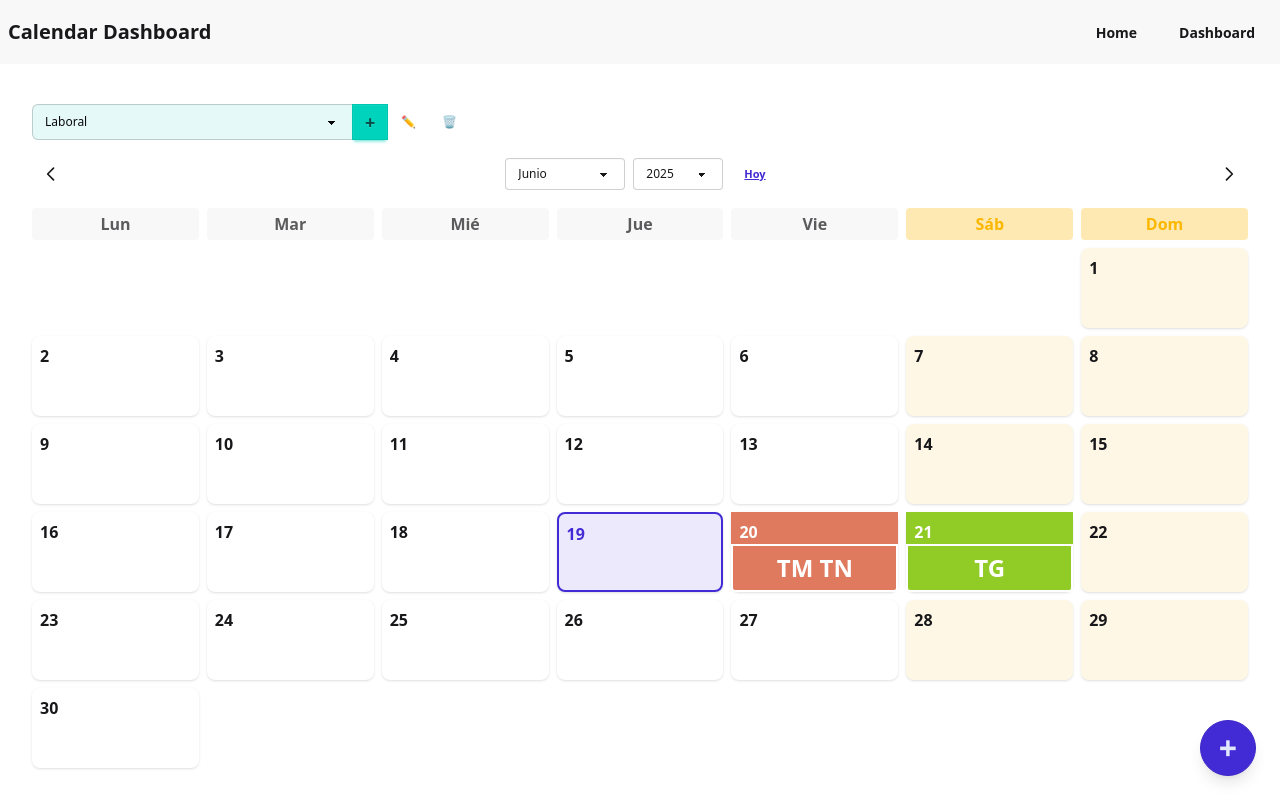
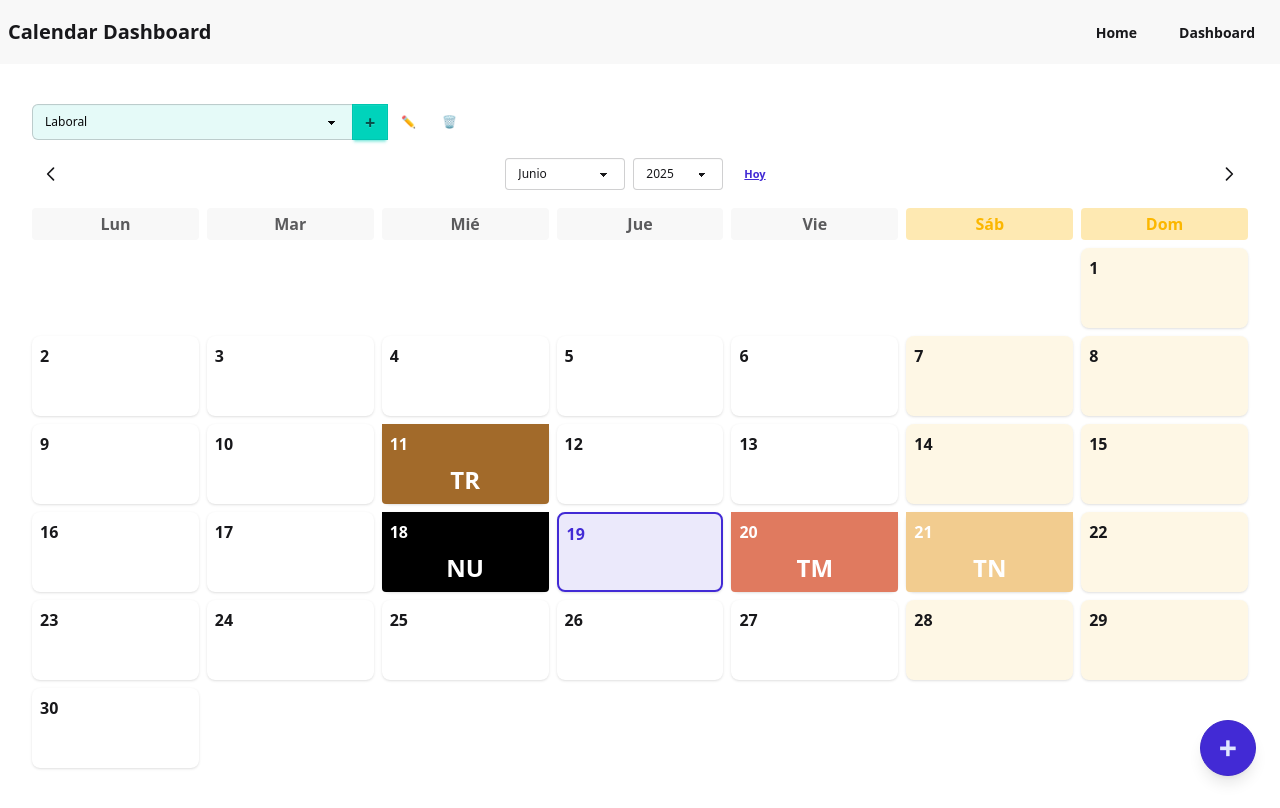
Before and after one commit to jabavagit/next-calendar, a Next.js app: page /dashboard in a window 1280 px wide. Built offline with nearby package versions, Linux system fonts and the light colour scheme.

Commit message:
add info select eventModal

```diff
--- a/src/app/api/events/route.ts
+++ b/src/app/api/events/route.ts
@@ -1,7 +1,7 @@
 import { NextResponse } from 'next/server';
 import path from 'path';
 import { promises as fs } from 'fs';
-import type { IEvent, IEventExtended } from '@/interfaces/calendar.interface';
+import { toIEvent, type IEvent, type IEventExtended } from '@/interfaces/calendar.interface';
 
 const filePath = path.join(process.cwd(), 'src', 'server', 'data', 'events.json');
 
@@ -26,8 +26,8 @@ export async function GET() {
 export async function POST(request: Request) {
   try {
     const events = await readEvents();
-    const body: IEventExtended = await request.json();
-    const { isEdit, isDelete, isNew, dateObject, ...eventData } = body;
+    const eventExtended: IEventExtended = await request.json();
+    const eventData: IEvent = toIEvent(eventExtended);
     const newEvent: IEvent = { ...eventData, id: Date.now(), createdAt: new Date().toISOString() };
     events.push(newEvent);
     await writeEvents(events);
@@ -40,10 +40,10 @@ export async function POST(request: Request) {
 export async function PUT(request: Request) {
   try {
     const events = await readEvents();
-    const body: IEventExtended = await request.json();
-    const idx = events.findIndex((e) => e.id === body.id);
+    const eventExtended: IEventExtended = await request.json();
+    const idx = events.findIndex((e) => e.id === eventExtended.id);
     if (idx === -1) return NextResponse.json({ error: 'No encontrado' }, { status: 404 });
-    const { isEdit, isDelete, isNew, dateObject, ...eventData } = body;
+    const eventData: IEvent = toIEvent(eventExtended);
     const updated: IEvent = { ...eventData, updatedAt: new Date().toISOString() };
     events[idx] = updated;
     await writeEvents(events);
--- a/src/app/api/shifts/route.ts
+++ b/src/app/api/shifts/route.ts
@@ -1,7 +1,7 @@
 import { NextResponse } from 'next/server';
 import path from 'path';
 import { promises as fs } from 'fs';
-import type { IShift, IShiftExtended } from '@/interfaces/calendar.interface';
+import { toIShift, type IShift, type IShiftExtended } from '@/interfaces/calendar.interface';
 
 const filePath = path.join(process.cwd(), 'src', 'server', 'data', 'shifts.json');
 
@@ -26,8 +26,8 @@ export async function GET() {
 export async function POST(request: Request) {
   try {
     const shifts = await readShifts();
-    const body: IShiftExtended = await request.json();
-    const { isEdit, isDelete, isNew, dateObject, ...shiftData } = body;
+    const shiftExtended: IShiftExtended = await request.json();
+    const shiftData: IShift = toIShift(shiftExtended);
     const newShift: IShift = { ...shiftData, id: Date.now(), createdAt: new Date().toISOString()};
     shifts.push(newShift);
     await writeShifts(shifts);
@@ -40,10 +40,10 @@ export async function POST(request: Request) {
 export async function PUT(request: Request) {
   try {
     const shifts = await readShifts();
-    const body: IShiftExtended = await request.json();
-    const idx = shifts.findIndex((s) => s.id === body.id);
+    const shiftExtended: IShiftExtended = await request.json();
+    const idx = shifts.findIndex((s) => s.id === shiftExtended.id);
     if (idx === -1) return NextResponse.json({ error: 'No encontrado' }, { status: 404 });
-    const { isEdit, isDelete, isNew, dateObject, ...shiftData } = body;
+    const shiftData: IShift = toIShift(shiftExtended);
     const updated: IShift = { ...shiftData, updatedAt: new Date().toISOString() };
     shifts[idx] = updated;
     await writeShifts(shifts);
--- a/src/components/calendar/CalendarGrid.tsx
+++ b/src/components/calendar/CalendarGrid.tsx
@@ -26,11 +26,14 @@ function isToday(date: Date) {
 }
 
 // Helper para obtener las iniciales de cada palabra
-function getInitials(title: string) {
-  return title
-    .split(' ')
-    .map((word) => word[0]?.toUpperCase() || '')
-    .join('');
+export function getInitials(title: string) {
+  const words = title.trim().split(/\s+/);
+  if (words.length === 1) {
+    // Si es una sola palabra, devuelve las dos primeras letras en mayúscula
+    return words[0].slice(0, 2).toUpperCase();
+  }
+  // Si son dos o más palabras, devuelve la primera letra de la primera y segunda palabra en mayúscula
+  return (words[0][0] + words[1][0]).toUpperCase();
 }
 
 function handlerClick(
@@ -89,7 +92,7 @@ const CalendarGrid: React.FC<CalendarGridProps & { shifts?: IShiftExtended[] }>
             </div>
             {event ? (
               <div
-                className="flex-1 w-full flex items-center justify-center text-base-100 text-2xl font-bold rounded-b cursor-pointer border-2 border-base-100 hover:border-primary transition-colors"
+                className="flex-1 w-full flex items-center justify-center text-base-100 text-2xl font-bold rounded-b cursor-pointer hover:border-primary transition-colors"
                 style={{ backgroundColor: eventBgColor }}
                 title={eventShifts.map(s => s.name).join(', ') || event.title}
               >
--- a/src/hooks/useCalendarLogic.ts
+++ b/src/hooks/useCalendarLogic.ts
@@ -1,6 +1,13 @@
 import { EventFormValues } from '@/components/calendar/EventModal';
 import { IEventExtended, IShiftExtended } from '@/interfaces/calendar.interface';
 import { useState } from 'react';
+
+// Utilidad para formatear fecha local a YYYY-MM-DD
+function toLocalISODate(date: Date) {
+  const offset = date.getTimezoneOffset();
+  const localDate = new Date(date.getTime() - offset * 60 * 1000);
+  return localDate.toISOString().slice(0, 10);
+}
 
 export function useCalendarLogic(
   events: IEventExtended[],
@@ -15,8 +22,11 @@ export function useCalendarLogic(
   const [quickEventTitle, setQuickEventTitle] = useState('');
   const [quickEventDate, setQuickEventDate] = useState('');
 
+  // Corrige la asignación de fecha para evitar desfase de zona horaria
   const handleDayClick = (date: Date) => {
-    setSelectedDate(date);
+    // Solo la parte de año, mes y día, sin hora
+
+    setSelectedDate(new Date(toLocalISODate(date)));
     setEventTitle('');
     setEditingEvent(null);
   };
@@ -24,14 +34,18 @@ export function useCalendarLogic(
   const handleSaveEvent = (form: EventFormValues) => {
     if (!form.title.trim() || !form.date || !form.shift) return;
 
-    // Si hay un evento en edición, actualiza sus campos
     const isEdit = !!editingEvent;
+    // Usa toLocalISODate para guardar la fecha correctamente
+    const dateString = typeof form.date === 'string'
+      ? form.date
+      : toLocalISODate(form.date);
+
     const eventToSave: IEventExtended = {
       id: isEdit ? editingEvent!.id : form.id ?? Date.now(),
       title: form.title,
-      dateObject: new Date(form.date),
+      dateObject: new Date(dateString),
       calendarId: editingEvent?.calendarId ?? 0,
-      date: new Date(form.date).toISOString(),
+      date: dateString,
       shift: form.shift.isNew ? form.shift : form.shift,
       createdAt: isEdit ? editingEvent!.createdAt : new Date().toISOString(),
       isEdit: isEdit,
@@ -53,10 +67,12 @@ export function useCalendarLogic(
 
   const handleQuickCreate = () => {
     if (!quickEventTitle.trim() || !quickEventDate) return;
+    // Usa toLocalISODate para la fecha rápida
+    const dateString = toLocalISODate(new Date(quickEventDate));
     onSaveEvent({
       id: Date.now(),
       title: quickEventTitle,
-      date: new Date(quickEventDate).toISOString(),
+      date: dateString,
       calendarId: 0
     } as IEventExtended);
     setShowQuickCreate(false);
@@ -64,7 +80,6 @@ export function useCalendarLogic(
     setQuickEventDate('');
   };
 
-  // handleEditEvent solo prepara el formulario, no guarda
   const handleEditEvent = (event: IEventExtended) => {
     setSelectedDate(event.dateObject ? event.dateObject : new Date(event.date));
     setEventTitle(event.title);
--- a/src/hooks/useShiftState.ts
+++ b/src/hooks/useShiftState.ts
@@ -7,7 +7,6 @@ export function useShiftState(editingEvent: IEventExtended | null, selectedDate:
   const [shift, setShift] = useState<IShiftExtended | string>('');
   const [newShift, setNewShift] = useState<IShiftExtended>({
     id: 0,
-    eventId: 0,
     name: '',
     color: '#000000',
     startHour: '',
--- a/src/interfaces/calendar.interface.ts
+++ b/src/interfaces/calendar.interface.ts
@@ -18,7 +18,7 @@ export interface ICalendar {
 
 export interface IShift {
   id: number;
-  eventId?: number;
+  //eventId?: number;
   name: string;
   color: string;
   startHour: string;
@@ -26,6 +26,11 @@ export interface IShift {
   createdAt?: string;
   updatedAt?: string;
 }
+
+export const toIShift = (shiftExtended: IShiftExtended): IShift => {
+  const { isEdit, isDelete, isNew, dateObject, ...shiftData } = shiftExtended;
+  return shiftData as IShift;
+};
 
 export interface IEvent {
   id: number;
@@ -36,6 +41,11 @@ export interface IEvent {
   createdAt?: string;
   updatedAt?: string;
 }
+
+export const toIEvent = (event: IEventExtended): IEvent => {
+  const { id, calendarId, title, date, shiftsId, createdAt, updatedAt } = event;
+  return { id, calendarId, title, date, shiftsId, createdAt, updatedAt };
+};
 
 export interface IShiftExtended extends IShift {
   isEdit?: boolean;
--- a/src/server/data/events.json
+++ b/src/server/data/events.json
@@ -3,28 +3,41 @@
     "id": 1,
     "calendarId": 1,
     "title": "Turno Mañana",
-    "date": "2025-06-20",
+    "date": "2025-06-20T00:00:00.000Z",
     "shiftsId": [
-      1
-    ]
+      1750432690571
+    ],
+    "updatedAt": "2025-06-20T15:23:09.309Z"
   },
   {
     "id": 2,
-    "title": "Turno Tarde",
     "calendarId": 1,
+    "title": "Turno farde",
     "date": "2025-06-21T00:00:00.000Z",
-    "shift": {
-      "id": 1750359805333,
-      "eventId": 0,
-      "name": "ttt ggg",
-      "color": "#91cb25",
-      "startHour": "23:05",
-      "endHour": "22:04",
-      "isNew": true
-    },
     "shiftsId": [
-      1750359805353
+      1750432690573
     ],
-    "updatedAt": "2025-06-19T19:03:25.604Z"
+    "updatedAt": "2025-06-20T15:20:31.235Z"
+  },
+  {
+    "id": 1750433019399,
+    "calendarId": 1,
+    "title": "Nuevo",
+    "date": "2025-06-18T00:00:00.000Z",
+    "shiftsId": [
+      1750433019238
+    ],
+    "createdAt": "2025-06-20T15:23:39.399Z"
+  },
+  {
+    "id": 1750434467581,
+    "calendarId": 1,
+    "title": "ttt gggg",
+    "date": "2025-06-11",
+    "shiftsId": [
+      1750432690574
+    ],
+    "createdAt": "2025-06-20T15:47:47.581Z",
+    "updatedAt": "2025-06-20T15:47:58.183Z"
   }
 ]
--- a/src/server/data/shifts.json
+++ b/src/server/data/shifts.json
@@ -1,41 +1,41 @@
 [
   {
-    "id": 1,
+    "id": 1750432690571,
     "name": "Turno Mañana",
     "color": "#e07a5f",
     "startHour": "08:00",
     "endHour": "15:00"
   },
   {
-    "id": 2,
+    "id": 1750432690572,
     "name": "Turno Tarde",
     "color": "#81b29a",
     "startHour": "15:00",
-    "endHour": "22:00"
+    "endHour": "22:00",
+    "createdAt": "2025-06-20T15:18:10.576Z"
   },
   {
-    "id": 3,
+    "id": 1750432690573,
     "name": "Turno Noche",
     "color": "#f2cc8f",
     "startHour": "22:00",
-    "endHour": "08:00"
+    "endHour": "08:00",
+    "createdAt": "2025-06-20T15:18:10.576Z"
   },
   {
-    "id": 1750358637797,
-    "eventId": 1,
-    "name": "turno nuevo",
-    "color": "#000000",
-    "startHour": "20:43",
-    "endHour": "02:49",
-    "createdAt": "2025-06-19T18:43:57.797Z"
+    "id": 1750432690574,
+    "name": "turno raro",
+    "color": "#a26a2a",
+    "startHour": "19:19",
+    "endHour": "23:23",
+    "createdAt": "2025-06-20T15:18:10.576Z"
   },
   {
-    "id": 1750359805353,
-    "eventId": 2,
-    "name": "ttt ggg",
-    "color": "#91cb25",
-    "startHour": "23:05",
-    "endHour": "22:04",
-    "createdAt": "2025-06-19T19:03:25.353Z"
+    "id": 1750433019238,
+    "name": "nuevooo",
+    "color": "#000000",
+    "startHour": "18:24",
+    "endHour": "23:29",
+    "createdAt": "2025-06-20T15:23:39.238Z"
   }
 ]
```
Also changed, not shown: package.json (+6 -4 lines), src/components/calendar/EventModal.tsx (+44 -20 lines), 1 other file (tests, documents, lock files or other folders).
